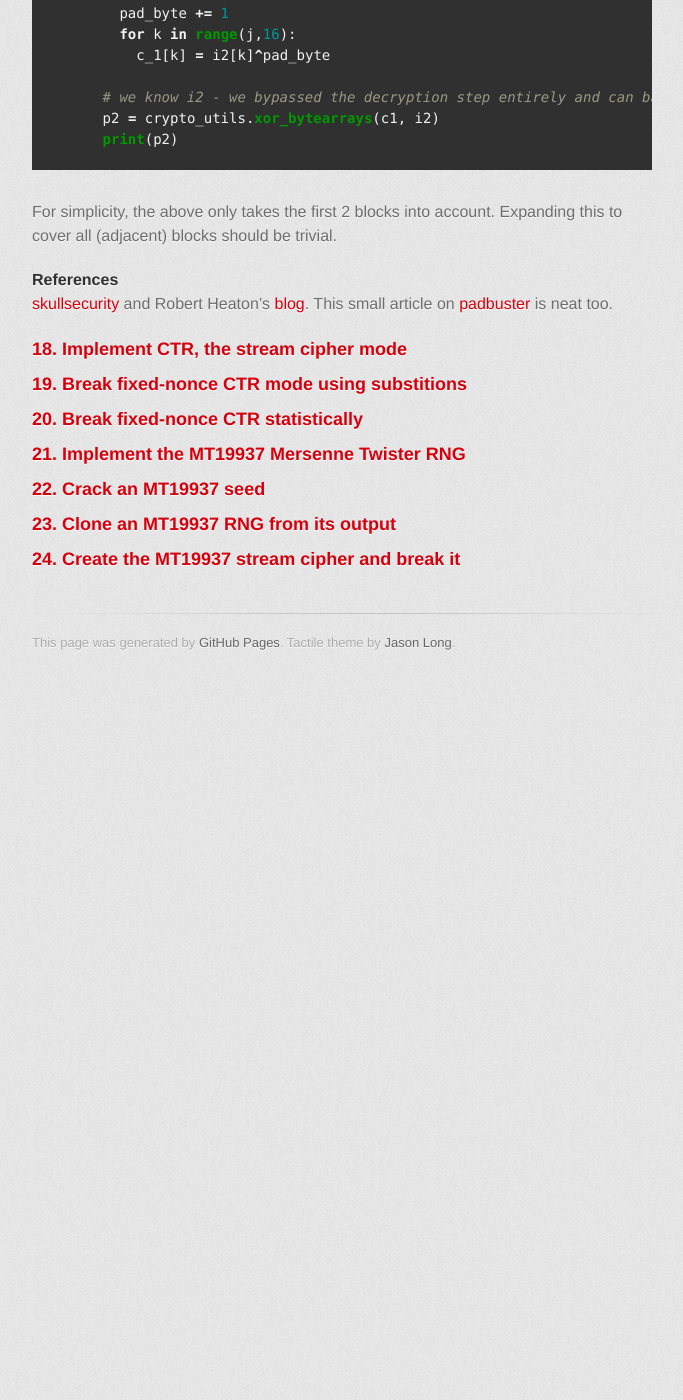
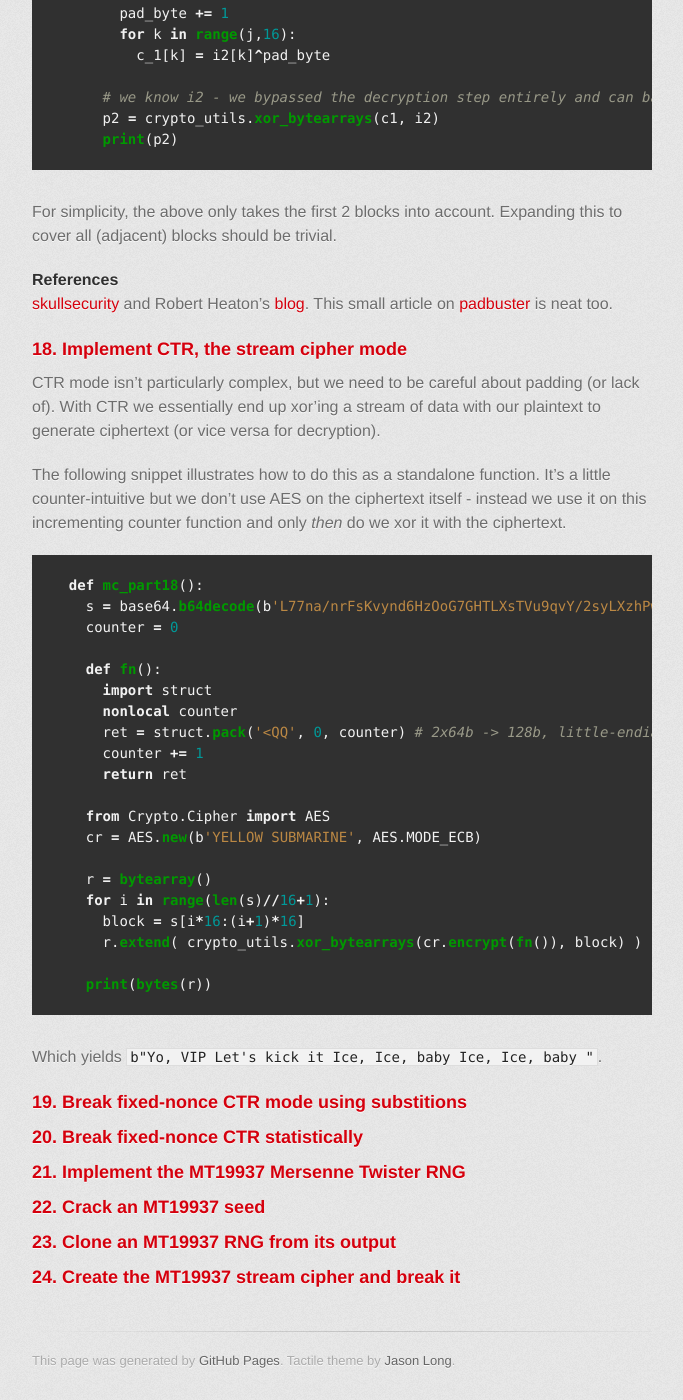
Before and after one commit to axiomiety/axiomiety.github.io, a Jekyll site: the page built from writeups/cryptopals3.markdown, in a window 1280 px wide and 1400 px high, scrolled down 1380 px. Shown: the whole window, without its empty margins (298-981 px from the left). Built offline with Jekyll 4.4.1, drawn with Linux system fonts in a browser that asks for light colours; nearby versions of some CDN libraries; some web fonts are replaced; before the commit the page ends 2062 px from its top, so only the background shows below that.

Commit message:
challenge 18

```diff
--- a/writeups/cryptopals3.markdown
+++ b/writeups/cryptopals3.markdown
@@ -67,9 +67,44 @@ For simplicity, the above only takes the first 2 blocks into account. Expanding
 [skullsecurity](https://blog.skullsecurity.org/2013/a-padding-oracle-example) and Robert Heaton's [blog](http://robertheaton.com/2013/07/29/padding-oracle-attack/). This small article on [padbuster](http://blog.gdssecurity.com/labs/2010/9/14/automated-padding-oracle-attacks-with-padbuster.html) is neat too.
 
 ### 18. Implement CTR, the stream cipher mode ###
+
+CTR mode isn't particularly complex, but we need to be careful about padding (or lack of). With CTR we essentially end up xor'ing a stream of data with our plaintext to generate ciphertext (or vice versa for decryption).
+
+The following snippet illustrates how to do this as a standalone function. It's a little counter-intuitive but we don't use AES on the ciphertext itself - instead we use it on this incrementing counter function and only *then* do we xor it with the ciphertext.
+
+{% highlight python %}
+  def mc_part18():
+    s = base64.b64decode(b'L77na/nrFsKvynd6HzOoG7GHTLXsTVu9qvY/2syLXzhPweyyMTJULu/6/kXX0KSvoOLSFQ==')
+    counter = 0
+
+    def fn():
+      import struct
+      nonlocal counter
+      ret = struct.pack('<QQ', 0, counter) # 2x64b -> 128b, little-endian
+      counter += 1
+      return ret
+
+    from Crypto.Cipher import AES
+    cr = AES.new(b'YELLOW SUBMARINE', AES.MODE_ECB)
+
+    r = bytearray()
+    for i in range(len(s)//16+1):
+      block = s[i*16:(i+1)*16]
+      r.extend( crypto_utils.xor_bytearrays(cr.encrypt(fn()), block) )
+
+    print(bytes(r))
+{% endhighlight %}
+
+Which yields `b"Yo, VIP Let's kick it Ice, Ice, baby Ice, Ice, baby "`.
+
 ### 19. Break fixed-nonce CTR mode using substitions ###
+
 ### 20. Break fixed-nonce CTR statistically ###
+
 ### 21. Implement the MT19937 Mersenne Twister RNG ###
+
 ### 22. Crack an MT19937 seed ###
+
 ### 23. Clone an MT19937 RNG from its output ###
+
 ### 24. Create the MT19937 stream cipher and break it ###
```
